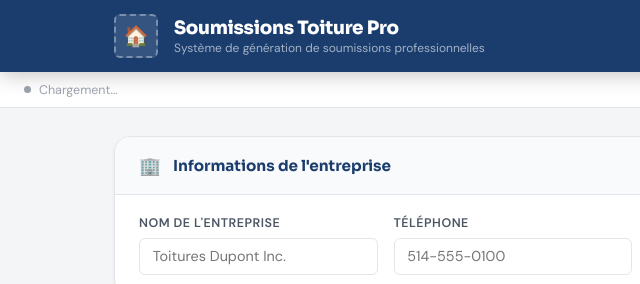
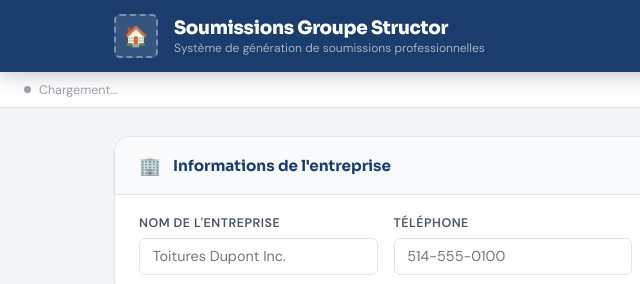
Before and after one commit to issamelcrimo07-sudo/soumission-toiture, a website: page index.html in a window 1280 px wide. Shown: the top 284 px of the page, 0-640 px from the left. Drawn offline with nearby package versions, Linux system fonts and the light colour scheme.

Commit message:
Update index.html

```diff
--- a/index.html
+++ b/index.html
@@ -246,7 +246,7 @@ select { cursor: pointer; }
         <span class="logo-icon">🏠</span>
       </div>
       <div class="brand-text">
-        <h1>Soumissions Toiture Pro</h1>
+        <h1>Soumissions Groupe Structor</h1>
         <p>Système de génération de soumissions professionnelles</p>
       </div>
     </div>
```
